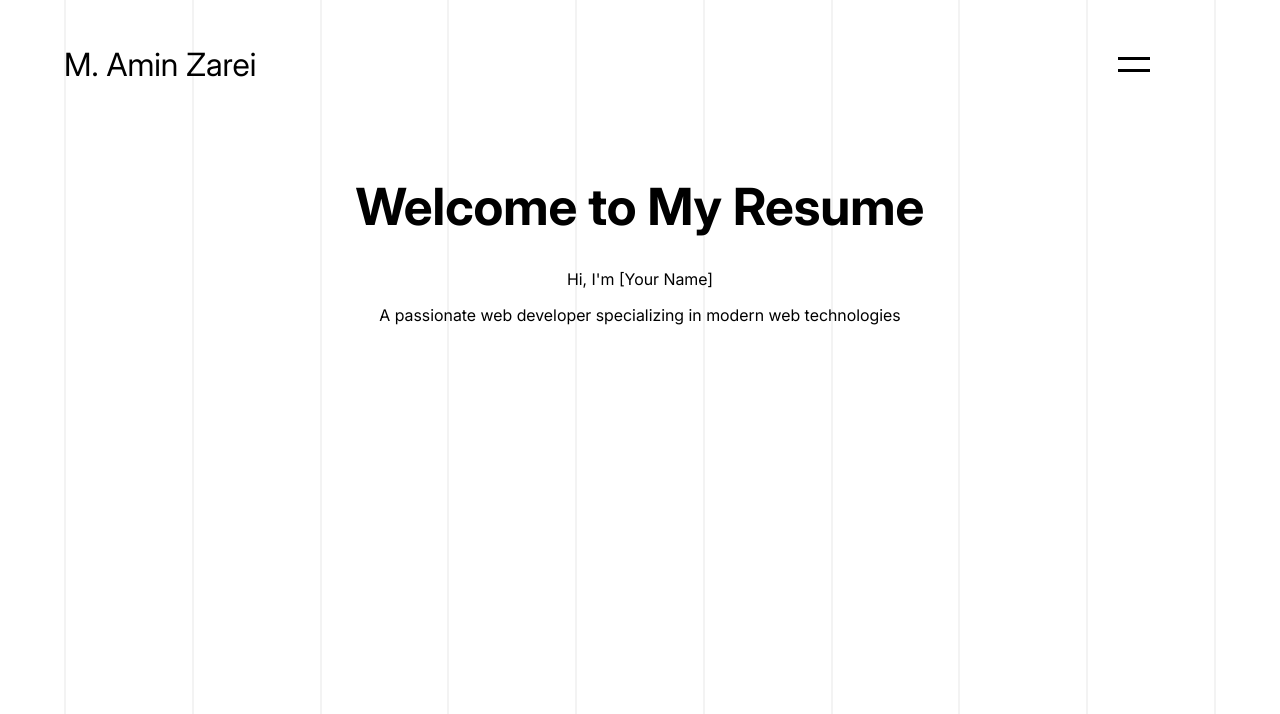
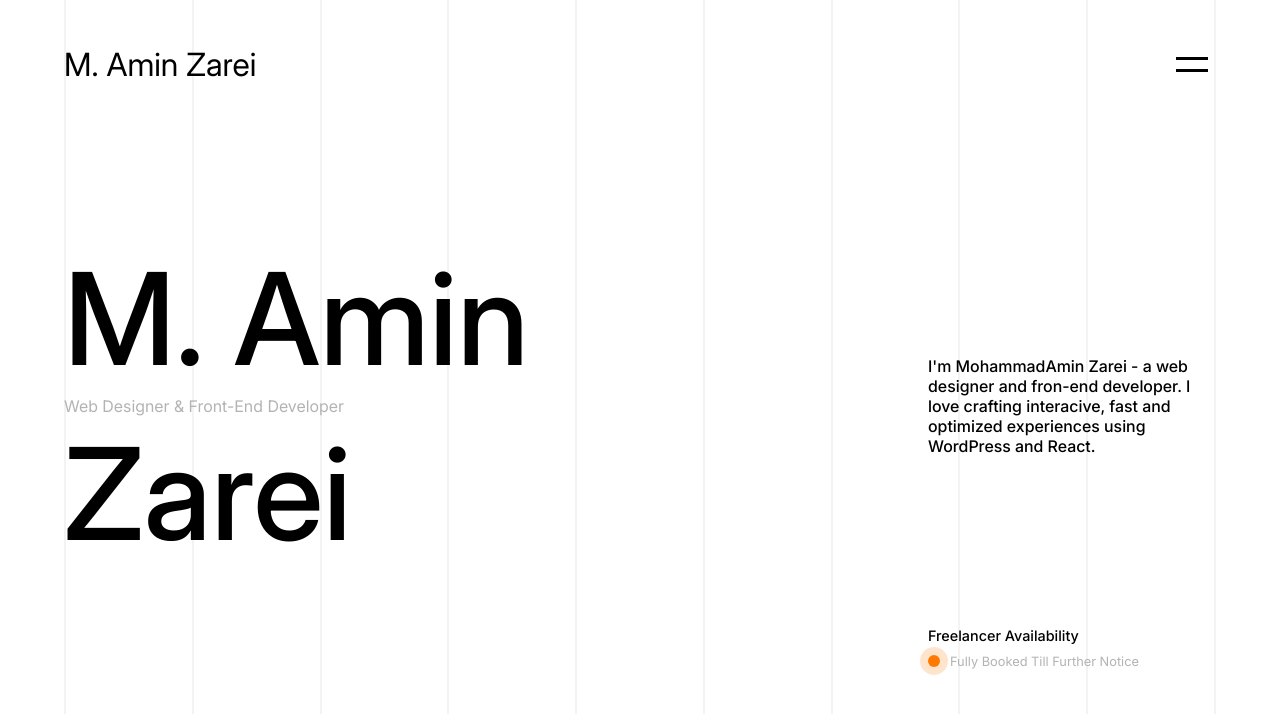
Before and after one commit to MA-Zarei/my-resume, a React (Vite) app: page / in a window 1280 px wide. Shown: the top 714 px of the page. Built offline with nearby package versions, Linux system fonts and the light colour scheme.

Commit message:
9- Home page
- Completed the home page layout and main content sections.
- Finished implementing all key elements of the home page.

```diff
--- /dev/null
+++ b/src/Constants/texts.ts
@@ -0,0 +1,6 @@
+type Texts = {
+    availability: string,
+};
+export const texts: Texts = {
+    availability: "Fully booked till further notice",
+};
--- a/src/components/Menu/Menu.css
+++ b/src/components/Menu/Menu.css
@@ -1,7 +1,7 @@
 .menu-wrapper {
     position: absolute;
     top: 16px;
-    right: 5%;
+    right: 0;
     border-radius: 8px;
     display: flex;
     flex-direction: column;
@@ -115,17 +115,15 @@
         & .first-line {
             text-transform: capitalize;
             font-weight: 500;
-            & .first-line {
-                position: relative;
-                width: 24px;
-                height: 24px;
-            }
+            font-size: 1em;
         }
         & .second-line {
             display: flex;
             flex-direction: row;
             align-items: center;
             gap: 10px;
+            text-transform: capitalize;
+            font-size: 0.95em;
             & p {
                 white-space: nowrap;
             }
--- a/src/components/Menu/Menu.tsx
+++ b/src/components/Menu/Menu.tsx
@@ -3,6 +3,7 @@ import { Squeeze as Hamburger } from 'hamburger-react'
 import './Menu.css'
 import React, { useEffect, useRef, useState } from 'react'
 import { motion, AnimatePresence, easeInOut } from 'framer-motion';
+import {texts} from '../../Constants/texts.ts'
 
 const SECTION_EXIT_DURATION = 800; // ms, adjust to match your section exit animation
 
@@ -104,6 +105,7 @@ const Header: React.FC = () => {
             initial={{ opacity: 0 }}
             animate={{ opacity: 1, transition: { duration: 0.3 } }}
             exit={{ opacity: 0, transition: { duration: 0.3 } }}
+            onClick={()=>setIsOpen(!isOpen)}
           />
         )}
       </AnimatePresence>
@@ -169,11 +171,11 @@ const Header: React.FC = () => {
                       exit="exit"
                     >
                       <motion.div className='first-part' variants={itemVariants}>
-                        <a href="mailto:myemail@gmail.com">myemail@gmail.com</a>
+                        <a href="mailto:myemail@gmail.com" target='_blank' rel='nofollow'>myemail@gmail.com</a>
                         <p>
                           <span>
                             My &nbsp;
-                            <a href="#">Resume</a> | <a href="#">CV</a> | <a href="#">Github</a>
+                            <a href="#">Resume</a> | <a href="#">CV</a> | <a href="https://github.com/MA-Zarei" target='_blank'>Github</a>
                           </span>
                         </p>
                       </motion.div>
@@ -186,7 +188,7 @@ const Header: React.FC = () => {
                             <div className="pulse-core" />
                           </div>
                           <p>
-                            Fully booked till further notice
+                            {texts.availability}
                           </p>
                         </div>
                       </motion.div>
--- a/src/layouts/RootLayout.css
+++ b/src/layouts/RootLayout.css
@@ -7,7 +7,12 @@
     padding: 0;
     margin: 0;
     box-sizing: border-box;
+    overflow: hidden;
 }
 main{
     margin-top: 144px;
+    overflow: hidden;
+    width: 100%;
+    height: 100%;
+    z-index: -1;
 }
--- a/src/layouts/RootLayout.tsx
+++ b/src/layouts/RootLayout.tsx
@@ -1,17 +1,38 @@
-import { Outlet } from "react-router-dom";
+import { useLocation } from "react-router-dom";
+import { AnimatePresence, easeInOut, motion } from "framer-motion";
 import Header from "../components/Header/Header";
 import "./RootLayout.css";
 import Background from "../components/Background/Background";
+import StableOutlet from "./StableOutlet";
 
 const RootLayout = () => {
+  const location = useLocation();
   return (
-    <div className="root-layout">
+    <motion.div
+      className="root-layout"
+      initial={{ opacity: 0 }}
+      animate={{ opacity: 1, transition: { duration: 1, ease: easeInOut } }}
+    >
       <Header />
-      <Background />
-      <main>
-        <Outlet />
-      </main>
-    </div>
+      <motion.div
+        style={{ position: 'fixed', bottom: '0px', left: '0px', width: '100vw', height: '100vh', zIndex: '-99' }}
+        initial={{ height: '0px' }}
+        animate={{ height: '100vh', transition: { delay: 0.3, duration: 1, ease: easeInOut } }}
+      >
+        <Background />
+      </motion.div>
+      <AnimatePresence mode="wait">
+        <motion.main
+          key={location.pathname}
+          initial={{ opacity: 0, y: 20 }}
+          animate={{ opacity: 1, y: 0 }}
+          exit={{ opacity: 0, y: -20 }}
+          transition={{ duration: 0.3, ease: easeInOut }}
+        >
+          <StableOutlet />
+        </motion.main>
+      </AnimatePresence>
+    </motion.div >
   );
 };
 
--- /dev/null
+++ b/src/layouts/StableOutlet.tsx
@@ -0,0 +1,10 @@
+import { useOutlet } from 'react-router-dom';
+import { useState } from 'react';
+
+const StableOutlet: React.FC = () => {
+  const outlet = useOutlet();
+  const [shown] = useState(outlet); // remembers the first render
+  return shown;
+};
+
+export default StableOutlet;
--- /dev/null
+++ b/src/pages/Home/Home.css
@@ -0,0 +1,181 @@
+.home {
+    display: flex;
+    flex-direction: row;
+    align-items: flex-start;
+    justify-content: space-between;
+    height: 80%;
+    box-sizing: border-box;
+    padding: 0;
+    * {
+        padding: 0;
+        margin: 0;
+    }
+}
+
+.left-col {
+    display: flex;
+    flex-direction: column;
+    justify-content: center;
+    text-align: left;
+    width: 50%;
+    height: 100%;
+    box-sizing: border-box;
+}
+
+.first-name,
+.last-name {
+    text-transform: capitalize;
+    font-size: 8em;
+    font-weight: 500;
+}
+
+.description {
+    text-transform: capitalize;
+    color: #b3b3b3;
+}
+
+.right-col {
+    display: flex;
+    flex-direction: column;
+    text-align: left;
+    width: 50%;
+    height: 100%;
+    box-sizing: border-box;
+    padding-left: 25%;
+}
+
+.spacer {
+    flex-grow: 1;
+}
+
+.brief {
+    font-weight: 500;
+    position: relative;
+    top: 50%;
+    left: 0;
+    transform: translateY(-50%);
+}
+
+.freelance {
+    display: flex;
+    flex-direction: column;
+    flex-wrap: nowrap;
+    gap: 10px;
+    margin-top: auto;
+}
+
+.notice {
+    display: flex;
+    flex-direction: row;
+    flex-wrap: nowrap;
+    align-items: center;
+    gap: 10px;
+    color: #b3b3b3;
+    font-size: 0.8em;
+    text-transform: capitalize;
+}
+
+.pulse-wrapper {
+    position: relative;
+    width: 12px;
+    height: 12px;
+}
+
+.pulse-core {
+    position: absolute;
+    width: 12px;
+    height: 12px;
+    background-color: #ff7900;
+    border-radius: 50%;
+    top: 50%;
+    left: 50%;
+    transform: translate(-50%, -50%);
+    z-index: 22;
+}
+
+.pulse-ring {
+    position: absolute;
+    width: 12px;
+    height: 12px;
+    background-color: #ff7900;
+    border-radius: 50%;
+    top: 50%;
+    left: 50%;
+    transform: translate(-50%, -50%) scale(1);
+    opacity: 0.6;
+    animation: ripple 5s ease-out infinite;
+    z-index: 21;
+    pointer-events: none;
+}
+
+.delay-0 {
+    animation-delay: 0s;
+}
+
+.delay-1 {
+    animation-delay: 2.5s;
+}
+
+@keyframes ripple {
+    0% {
+        transform: translate(-50%, -50%) scale(1);
+        opacity: 0.6;
+    }
+    20% {
+        transform: translate(-50%, -50%) scale(3);
+        opacity: 0;
+    }
+    100% {
+        transform: translate(-50%, -50%) scale(3);
+        opacity: 0;
+    }
+}
+
+.first-line {
+    text-transform: capitalize;
+    font-weight: 500;
+    font-size: 0.9em;
+}
+
+@media (max-width: 800px) and (min-width: 500px) {
+    .first-name,
+    .last-name {
+        font-size: 6em;
+    }
+    .left-col {
+        width: 60%;
+    }
+    .right-col {
+        padding-left: 0%;
+        width: 40%;
+    }
+}
+@media (max-width: 499px) {
+    .home{
+        flex-direction: column;
+    }
+    .first-name,
+    .last-name {
+        font-size: 6em;
+        text-align: center;
+    }
+    .description{
+        text-align: center;
+    }
+    .left-col {
+        width: 100%;
+    }
+    .right-col {
+        padding-left: 0%;
+        width: 100%;
+    }
+    .brief{
+        top: 40%;
+        transform: unset;
+    }
+    .freelance{
+        justify-content: end;
+        width: fit-content;
+        align-self: flex-end;
+    }
+}
--- a/src/pages/Home/index.tsx
+++ b/src/pages/Home/index.tsx
@@ -1,12 +1,35 @@
+import { AnimatePresence, motion } from "framer-motion"
+import "./Home.css"
+import { texts } from "../../Constants/texts"
+
 const Home = () => {
   return (
-    <div className="home">
-      <h1>Welcome to My Resume</h1>
-      <div className="content">
-        <p>Hi, I'm [Your Name]</p>
-        <p>A passionate web developer specializing in modern web technologies</p>
+    <motion.div className="home" initial={{ opacity: 0, y: 20 }}
+      animate={{ opacity: 1, y: 0, transition: { duration: 0.3 } }}
+      exit={{ opacity: 0, y: -20, transition: { duration: 1 } }}>
+      <div className="left-col">
+        <p className="first-name">m. amin</p>
+        <p className="description">web designer & front-end developer</p>
+        <p className="last-name">zarei</p>
       </div>
-    </div>
+      <div className="right-col">
+        <p className="brief">
+          I'm MohammadAmin Zarei - a web designer and fron-end developer. I love crafting interacive, fast and optimized experiences using WordPress and React.
+        </p>
+        <div className="freelance">
+          <p className='first-line'>freelancer availability</p>
+          <div className="notice">
+            <div className="pulse-wrapper">
+              <div className="pulse-ring delay-0" />
+              <div className="pulse-ring delay-1" />
+              <div className="pulse-core" />
+              </div>
+            <p>
+              {texts.availability}
+            </p></div>
+        </div>
+      </div>
+    </motion.div>
   )
 }
 
--- a/src/pages/Works/index.tsx
+++ b/src/pages/Works/index.tsx
@@ -1,12 +1,18 @@
+import { AnimatePresence, motion } from "framer-motion"
+import PageTransition from "../../layouts/StableOutlet"
+
 const Works = () => {
   return (
-    <div className="home">
-      <h1>Welcome to My Works</h1>
-      <div className="content">
-        <p>Hi, I'm [Your Name]</p>
-        <p>A passionate web developer specializing in modern web technologies</p>
-      </div>
-    </div>
+      <motion.div className="home"  initial={{ opacity: 0, y: 20 }}
+        animate={{ opacity: 1, y: 0, transition: { duration: 0.3 } }}
+        exit={{ opacity: 0, y: -20, transition: { duration: 1 } }}
+      >
+        <h1>Welcome to My Works</h1>
+        <div className="content">
+          <p>Hi, I'm [Your Name]</p>
+          <p>A passionate web developer specializing in modern web technologies</p>
+        </div>
+      </motion.div>
   )
 }
 
```
